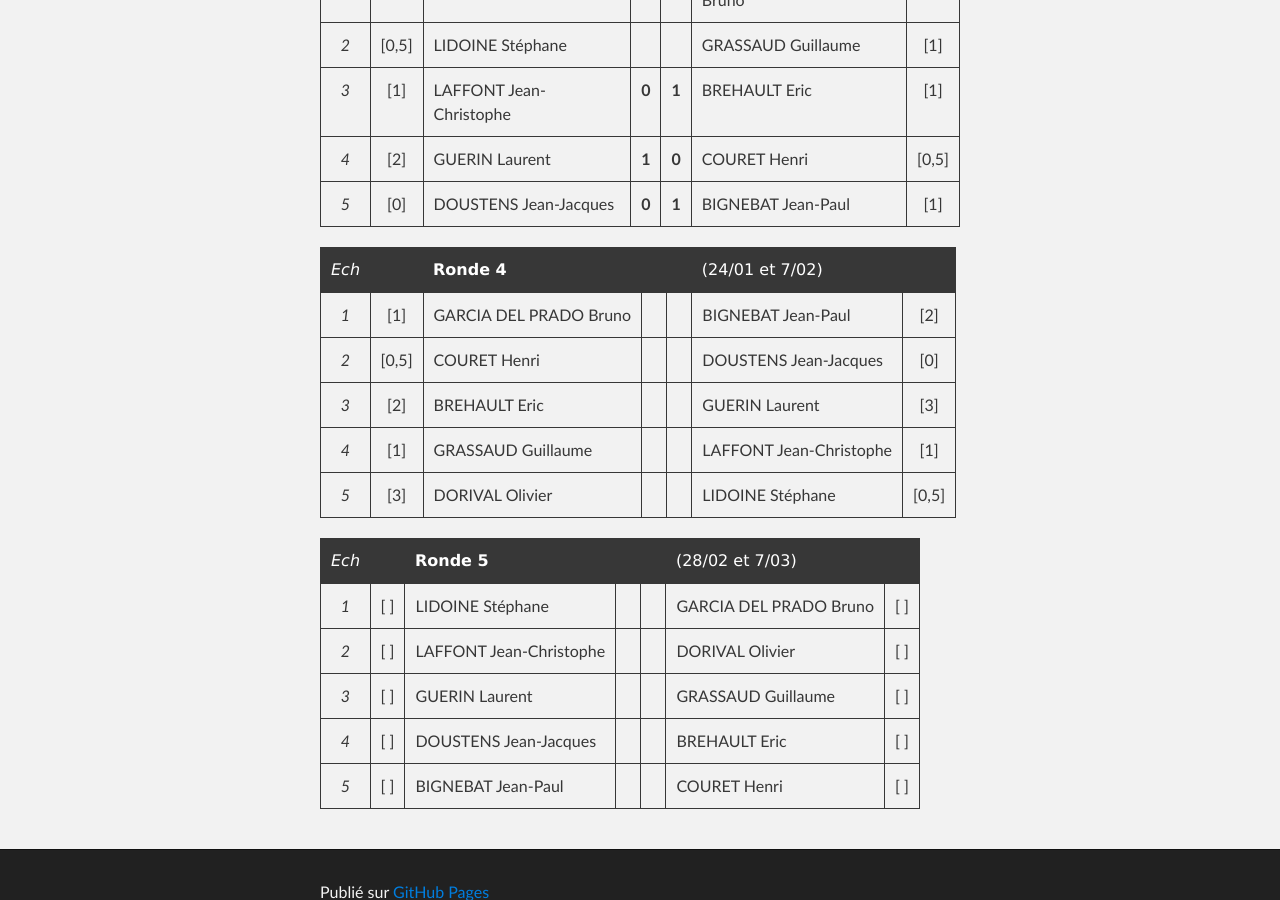
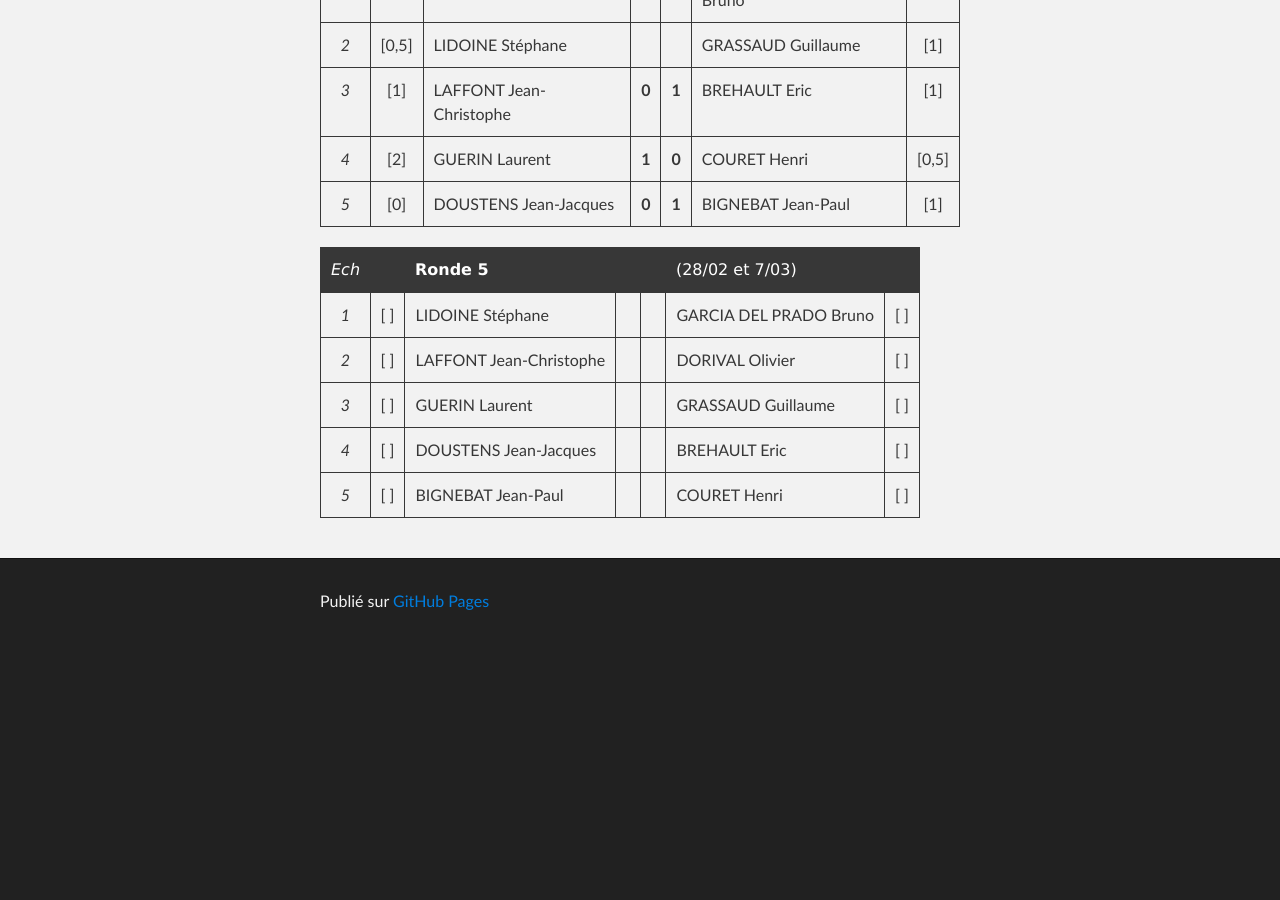
Before and after one commit to echiquier-villeneuve-tolosane/echiquier-villeneuve-tolosane.github.io, a Jekyll site: the page built from club.md, in a window 1280 px wide and 900 px high, scrolled down 1498 px. Built offline with Jekyll 4.4.1, drawn with Linux system fonts in a browser that asks for light colours; nearby versions of some CDN libraries; after the commit the page ends 2146 px from its top, so only the background shows below that.

Commit message:
Updated club.md

```diff
--- a/club.md
+++ b/club.md
@@ -49,13 +49,6 @@ La cadence est 1h30 + 30s/c pour les 40 premiers coups suivi d'un incrément de
 |*4*| [2] | GUERIN Laurent       |**1**|**0**| COURET Henri              |[0,5]|
 |*5*| [0] | DOUSTENS Jean-Jacques   |**0**|**1**| BIGNEBAT Jean-Paul     | [1] |
 
-|*Ech*|     | **Ronde 4**        |     |     |  (24/01 et 7/02)          |     |
-|:-:|:-:| ---------------------- |:---:|:---:| ------------------------- |:---:|
-|*1*| [1] | GARCIA DEL PRADO Bruno    |  |  | BIGNEBAT Jean-Paul        | [2] |
-|*2*|[0,5]| COURET Henri              | | | DOUSTENS Jean-Jacques     | [0] |
-|*3*| [2] | BREHAULT Eric             | | | GUERIN Laurent            | [3] |
-|*4*| [1] | GRASSAUD Guillaume        | | | LAFFONT Jean-Christophe   | [1] |
-|*5*| [3] | DORIVAL Olivier           | | | LIDOINE Stéphane          |[0,5]|
 
 |*Ech*|     | **Ronde 5**        |     |     |  (28/02 et 7/03)          |     |
 |:-:|:-:| ---------------------- |:---:|:---:| ------------------------- |:---:|
```
